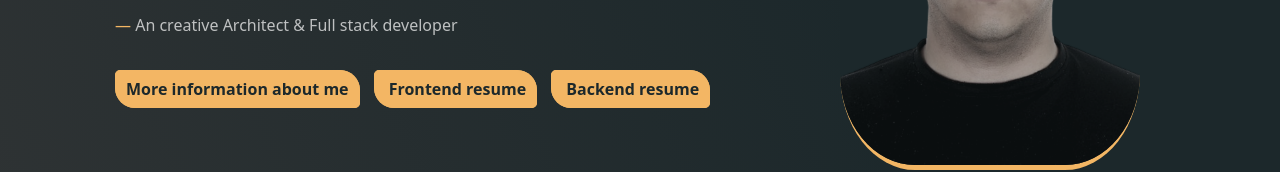
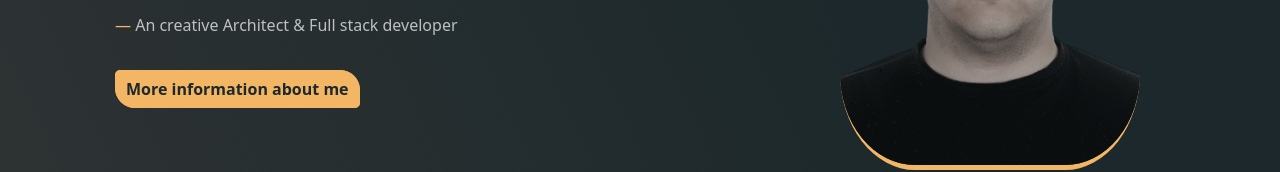
Before and after one commit to dilshod1405/dilshodblog, a React (Create React App) app: page / in a window 1280 px wide. Shown: the part 285-457 px from the top of the page. Built offline with nearby package versions, Linux system fonts and the light colour scheme; no server answers; some icons are missing.

Commit message:
Update Banner.js

```diff
--- a/src/Components/Banner/Banner.js
+++ b/src/Components/Banner/Banner.js
@@ -14,8 +14,6 @@ export default class Banner extends Component {
                 <p data-aos="fade-up" data-aos-duration="3000"><span style={{color: element.text}} > &#8213; </span> {this.props.banner('banner.title')}</p>
                 <br />
                 <a href={'bio'} data-aos="fade-right" data-aos-duration="2000"> <strong>{this.props.banner('banner.link1')}</strong></a>
-                <a href={'https://tashkent.hh.uz/resume_converter/Normurodov%20Dilshod.pdf?hash=9f984d71ff0ca4c0d70039ed1f7a72366f3531&type=pdf&hhtmSource=resume&hhtmFrom=resume_list'} data-aos="fade-right" data-aos-duration="2000" style={{marginLeft: '2%'}}> <strong>Frontend resume</strong></a>
-                <a href={'https://tashkent.hh.uz/resume_converter/Normurodov%20Dilshod.pdf?hash=f30736c9ff0ca4c78b0039ed1f796e46655247&type=pdf&hhtmSource=resume&hhtmFrom=resume_list'} data-aos="fade-right" data-aos-duration="2000" style={{marginLeft: '2%'}}> <strong>Backend resume</strong></a>
             </div>
             <img src={element.photo} alt="" data-aos="zoom-out" data-aos-duration="1500"/>
         </div>
```
